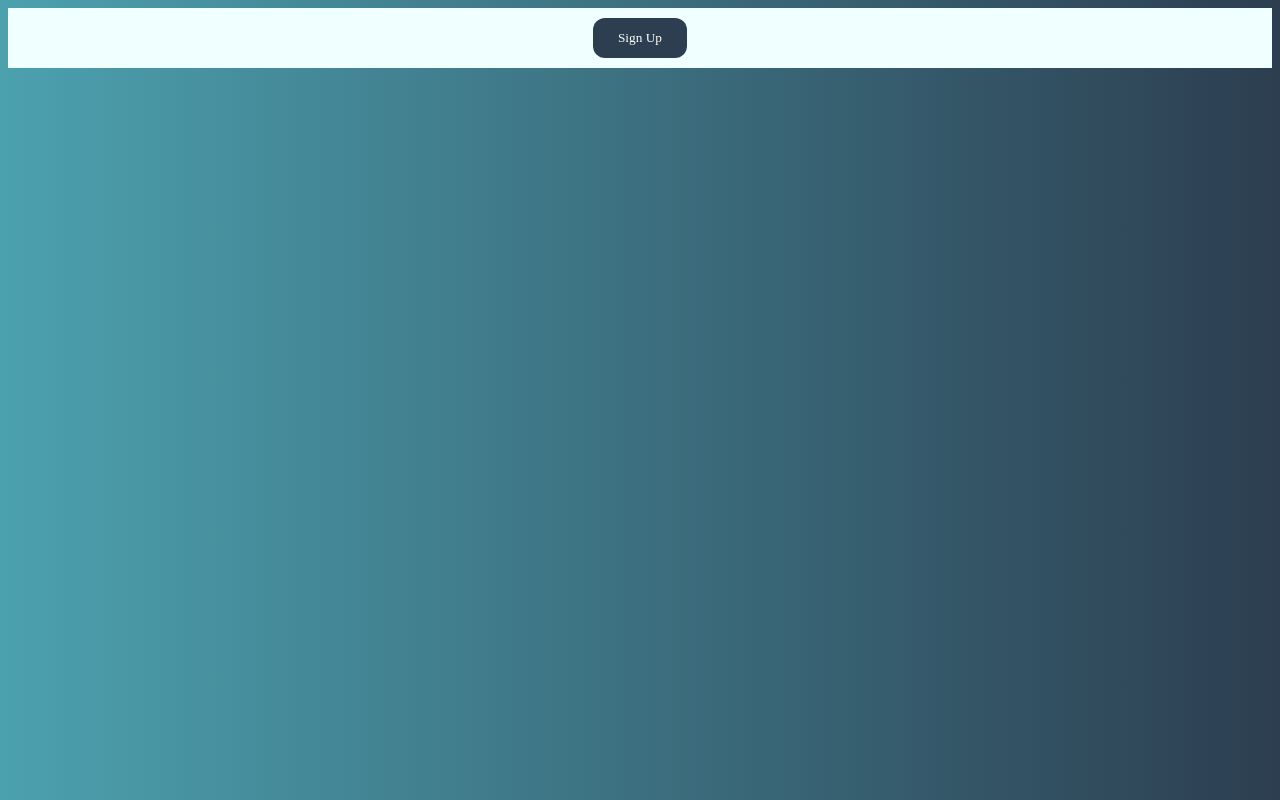
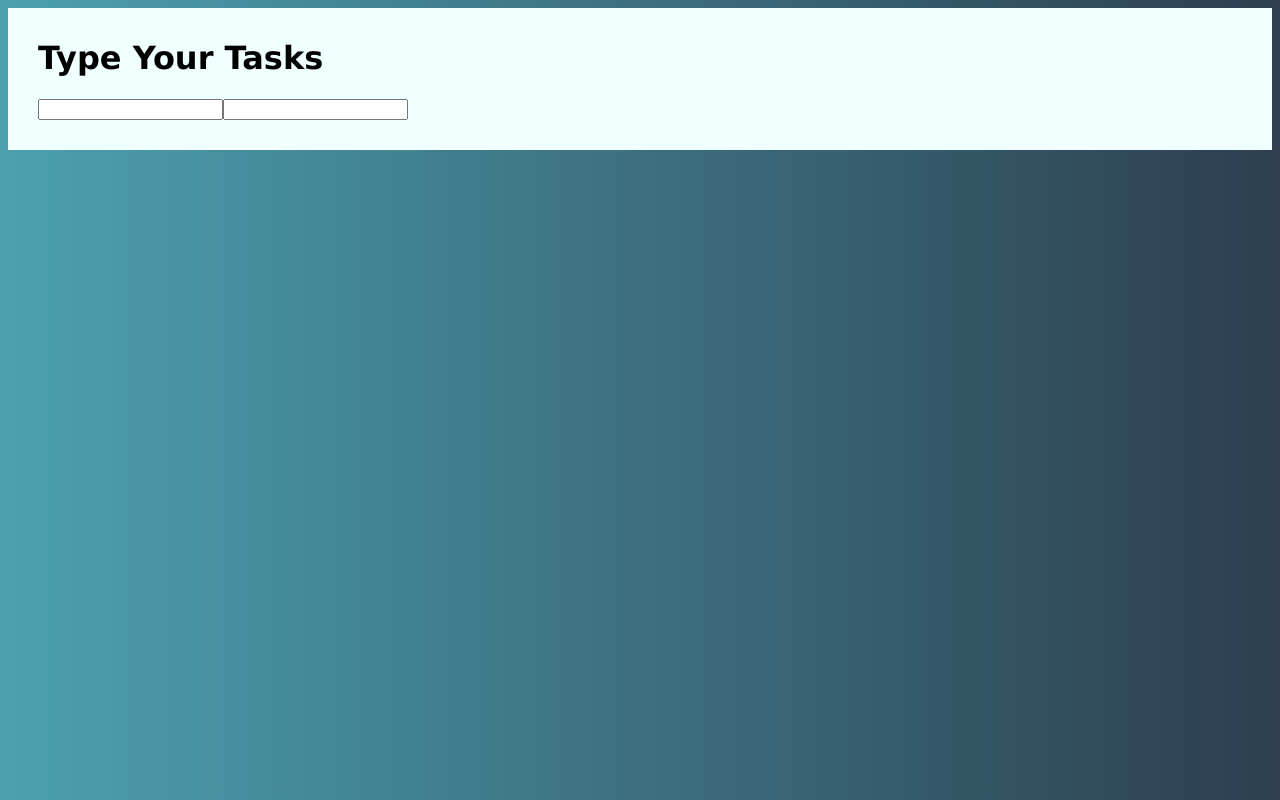
Before and after one commit to Shreyanshdot/things-get-done, a React (Create React App) app: page / in a window 1280 px wide. Built offline with nearby package versions, Linux system fonts and the light colour scheme.

Commit message:
tasks files added

```diff
--- a/src/Components/App.js
+++ b/src/Components/App.js
@@ -1,13 +1,13 @@
 import React from 'react';
-import Signup from './SignUp'
 import './App.css';
+import Tasks from './Tasks'
 
 function App() {
 
   return (
 
     <div className="App">
-        <center><Signup/></center>
+      <Tasks/>
     </div>
     //  <button class = 'SignUpButton'>Sign Up</button>
 
--- /dev/null
+++ b/src/Components/Tasks.css
@@ -0,0 +1,4 @@
+.body {
+  margin: 20px;
+  font-family: Verdana, Geneva, Tahoma, sans-serif;
+}
--- /dev/null
+++ b/src/Components/Tasks.js
@@ -0,0 +1,29 @@
+import React from 'react';
+import './Tasks.css'
+
+
+
+
+function Tasks() {
+
+
+    function CheckInput(){
+        console.log('Got some Input !');
+
+    }
+
+    return(
+        <div className="body">
+            <h1>Type Your Tasks </h1>
+             <div className="Tasks-body">
+                <form action="">
+                   <input type="text"   onInput={CheckInput}/>
+                   <input type="text"   onInput={CheckInput}/>
+                </form>
+                </div>
+        </div>
+    );
+
+
+}
+export default Tasks;
```
